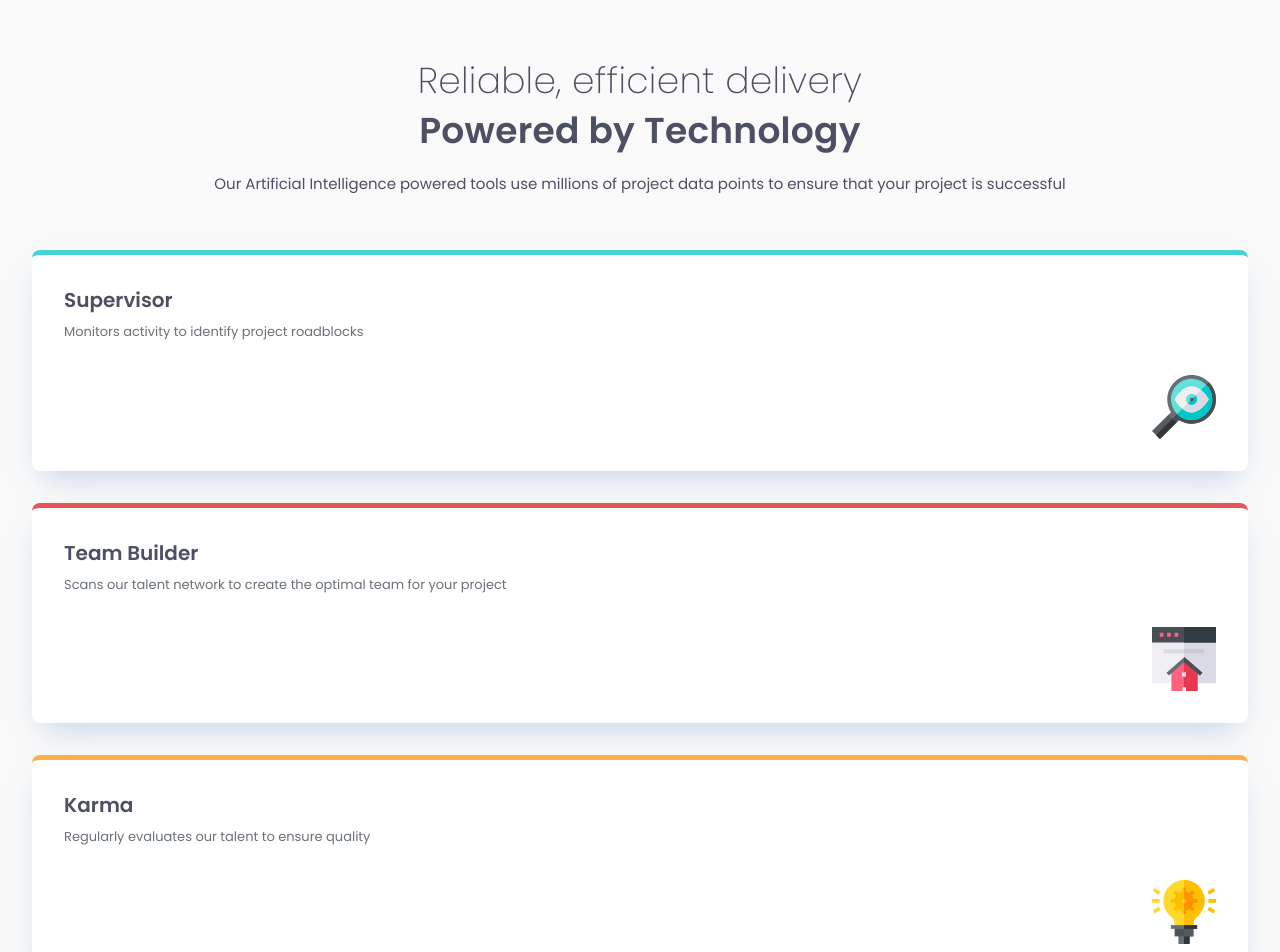
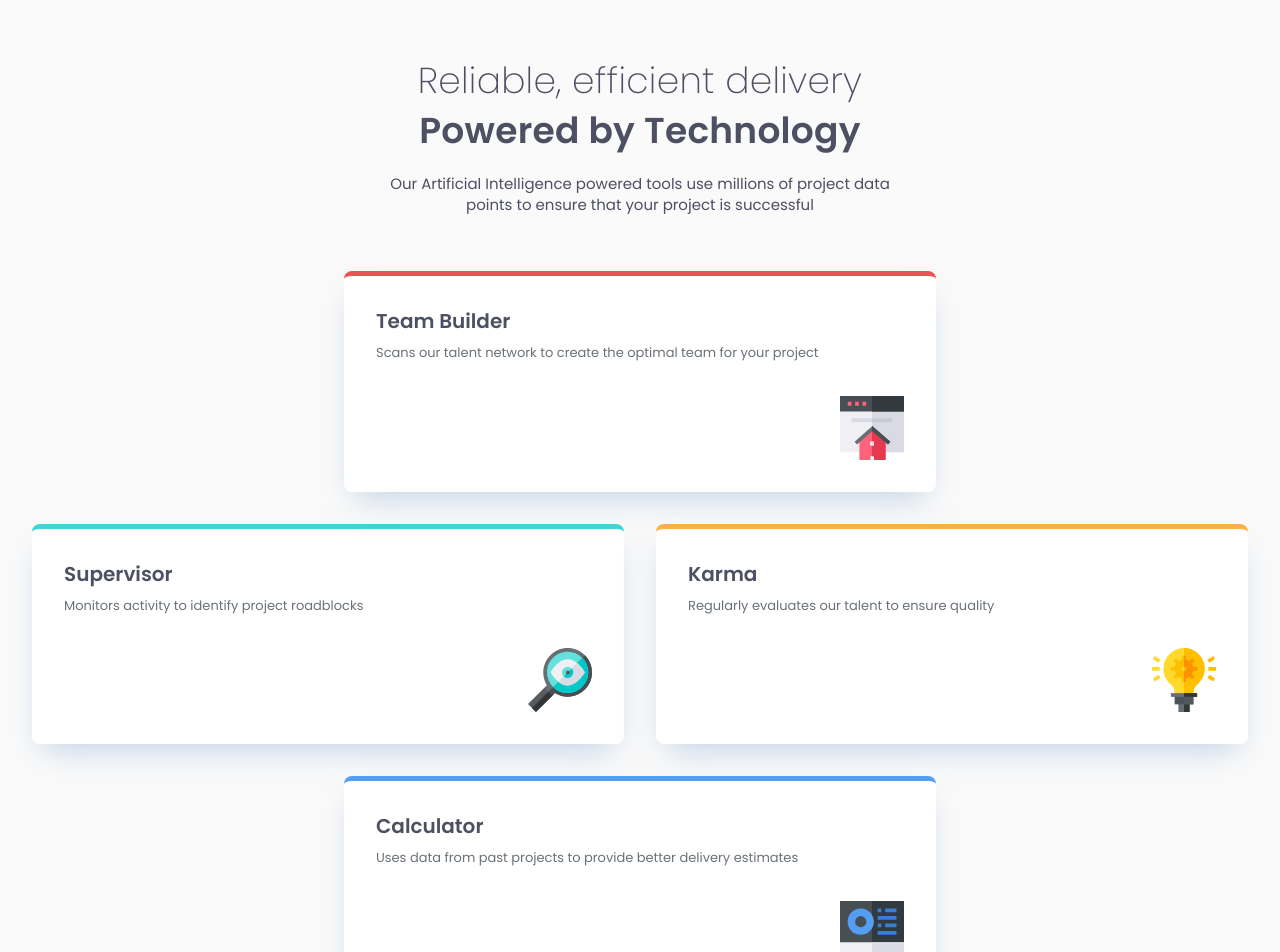
Before and after one commit to chiaminchen/four-card-feature-section, a React (Vite) app: page / in a window 1280 px wide. Shown: the top 952 px of the page. Built offline with nearby package versions, Linux system fonts and the light colour scheme.

Commit message:
feat: add tablet layout for features section and define hero width variable

```diff
--- a/src/components/Features/Features.module.css
+++ b/src/components/Features/Features.module.css
@@ -3,3 +3,30 @@
   grid-template-columns: 1fr;
   gap: var(--spacing-8);
 }
+
+@media (min-width: 768px) {
+  .features {
+    grid-template-columns: repeat(4, 1fr);
+    grid-template-rows: repeat(3, auto);
+  }
+
+  .features > :nth-child(1) {
+    grid-column: 1 / 3;
+    grid-row: 2 / 3;
+  }
+
+  .features > :nth-child(2) {
+    grid-column: 2 / 4;
+    grid-row: 1 / 2;
+  }
+
+  .features > :nth-child(3) {
+    grid-column: 3 / 5;
+    grid-row: 2 / 3;
+  }
+
+  .features > :nth-child(4) {
+    grid-column: 2 / 4;
+    grid-row: 3 / 4;
+  }
+}
--- a/src/components/Hero/Hero.module.css
+++ b/src/components/Hero/Hero.module.css
@@ -1,5 +1,7 @@
 .hero {
   text-align: center;
+  max-width: var(--width-hero);
+  margin: 0 auto;
 }
 
 .hero > h2 {
--- a/src/styles/variables.css
+++ b/src/styles/variables.css
@@ -39,4 +39,6 @@
   --spacing-14: 3.5rem; /* 56px */
 
   --shadow-card: 0 0.9375rem 1.875rem -0.6875rem rgba(131, 166, 210, 0.5);
+
+  --width-hero: 33.75rem; /* 540px */
 }
```
